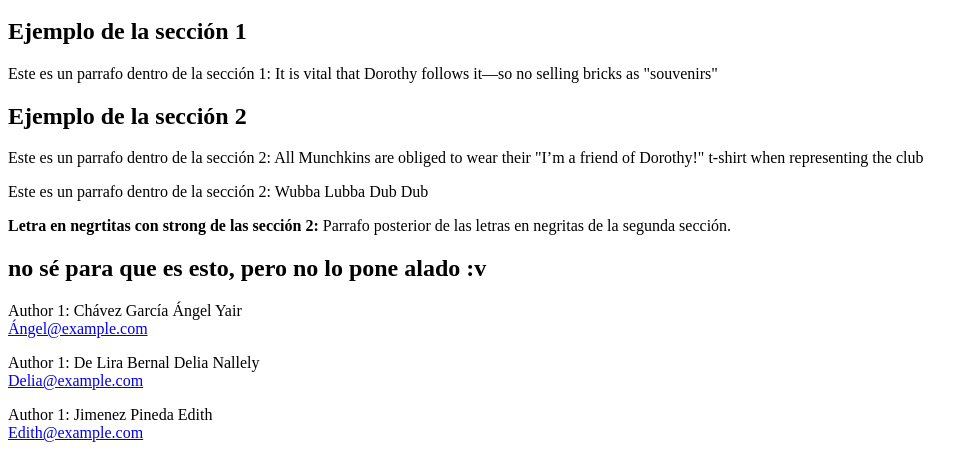
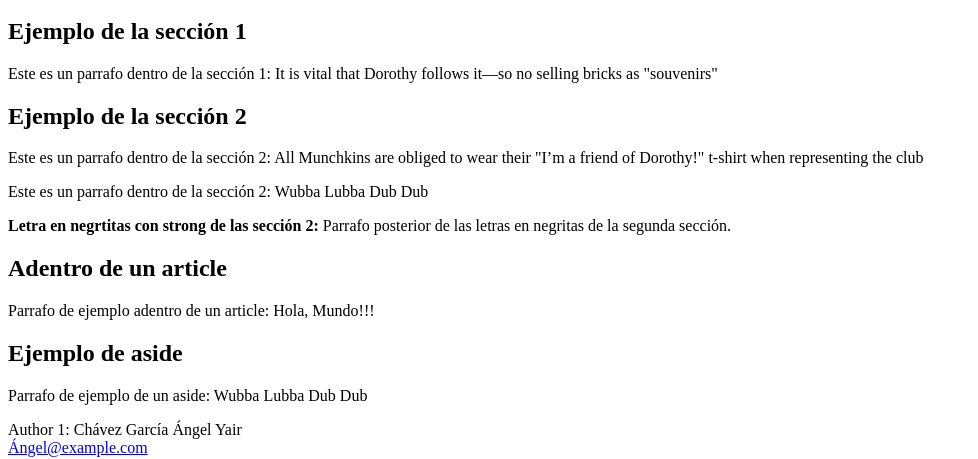
Before and after one commit to Angel-1990/Tarea, a plain HTML site: page Etiquetas_Semanticas/index.html in a window 1280 px wide. Shown: the part 201-660 px from the top of the page, without its empty margins (0-978 px from the left). Drawn offline with Linux system fonts and the light colour scheme.

Commit message:
cambios angel

```diff
--- a/Etiquetas_Semanticas/index.html
+++ b/Etiquetas_Semanticas/index.html
@@ -36,10 +36,15 @@
             </p>
         </section>
 
+        <article>
+			<h2>Adentro de un article</h2>
+          	<p>Parrafo de ejemplo adentro de un article: Hola, Mundo!!!</p>
+        </article>
+
         <aside>
-            <h2> no sé para que es esto, pero no lo pone alado :v</h2>
+            <h2> Ejemplo de  aside</h2>
+          	<p> Parrafo de ejemplo de un aside: Wubba Lubba Dub Dub</p>
         </aside>
-
 
         <footer>
             <p>Author 1: Chávez García Ángel Yair<br>
```
